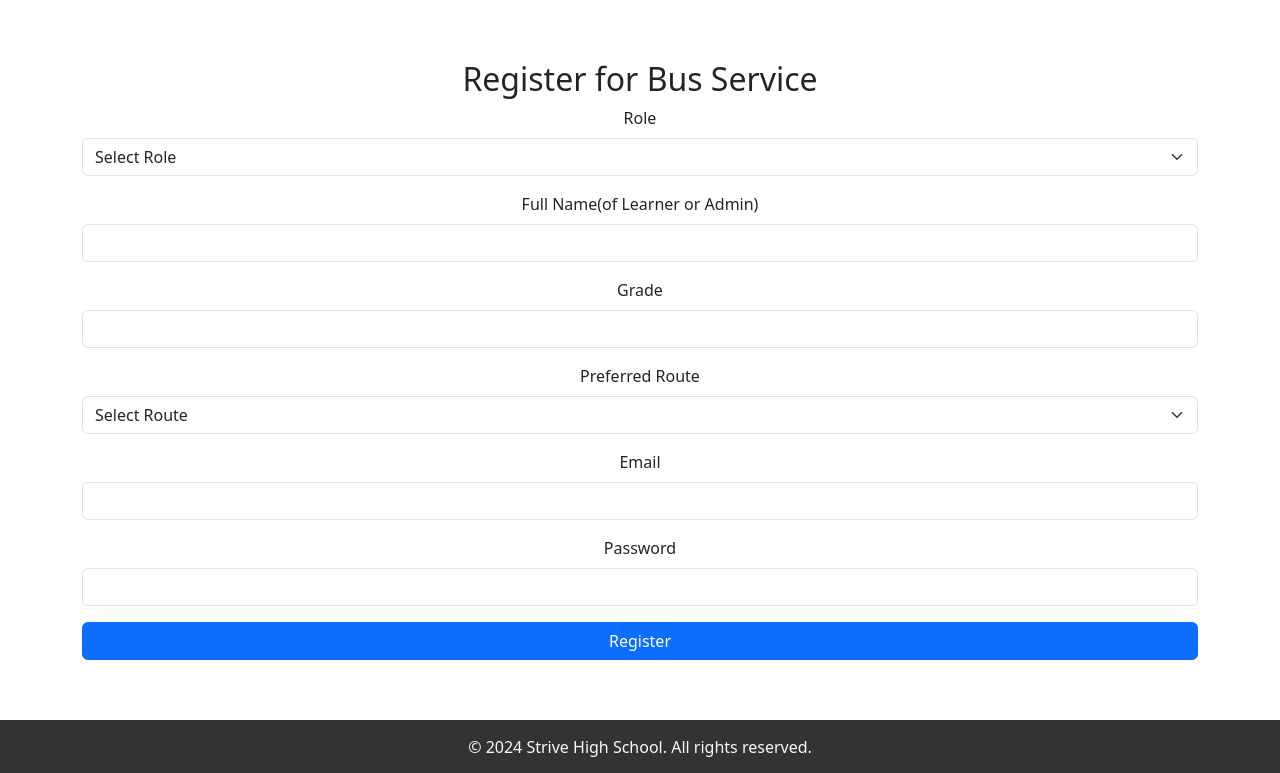
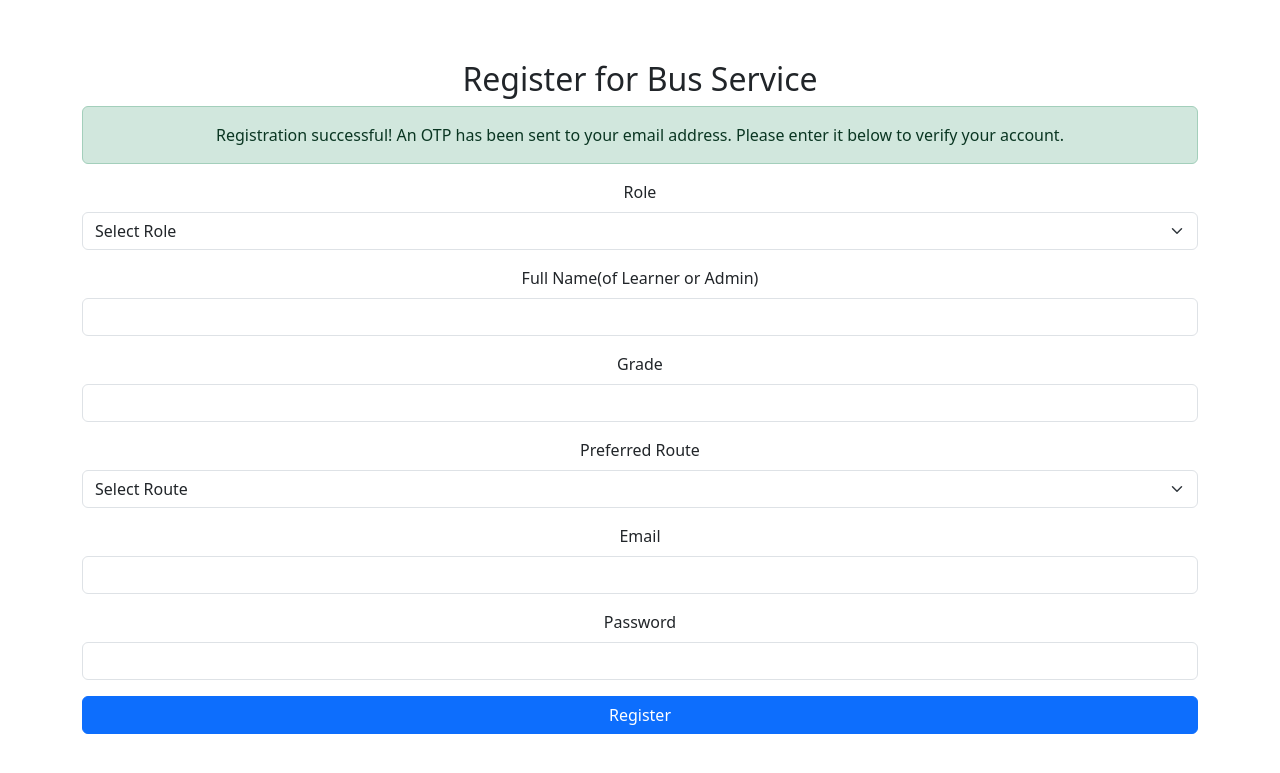
Before and after one commit to Taehillah/strivehighschool, a PHP site: page /register.php in a window 1280 px wide. Shown: the part 56-829 px from the top of the page. Run offline with PHP 8.4, Linux system fonts and the light colour scheme; some libraries are stand-ins or nearby versions.

Commit message:
OTP Creation

```diff
--- a/register.php
+++ b/register.php
@@ -5,6 +5,7 @@ include 'db_connect.php';
 $title = "Strive High School - Register";
 $errorMessage = "";
 $successMessage = "";
+$otpCode = str_pad(random_int(100000, 999999), 6, '0', STR_PAD_LEFT); // Generating a 6-digit random OTP
 
 if ($_SERVER["REQUEST_METHOD"] == "POST") {
     $role = $_POST['role'];
@@ -31,9 +32,9 @@ if ($_SERVER["REQUEST_METHOD"] == "POST") {
 
         // Insert the user into the database
         $stmt = $pdo->prepare("
-            INSERT INTO Users (role, email, password, route, full_name, grade, assigned_bus)
-            VALUES (:role, :email, :password, :route, :full_name, :grade, :assigned_bus)
-        ");
+        INSERT INTO Users (role, email, password, route, full_name, grade, assigned_bus, otp_code, verified)
+        VALUES (:role, :email, :password, :route, :full_name, :grade, :assigned_bus, :otp_code, 0)
+    ");
         $stmt->execute([
             ':role' => $role,
             ':email' => $email,
@@ -41,14 +42,25 @@ if ($_SERVER["REQUEST_METHOD"] == "POST") {
             ':route' => $route,
             ':full_name' => $fullName,
             ':grade' => $grade,
-            ':assigned_bus' => $assignedBus
+            ':assigned_bus' => $assignedBus,
+            ':otp_code' => $otpCode
         ]);
 
         $successMessage = "Registration successful! Your assigned bus is: " . ($assignedBus ?: "Waiting List");
     } catch (PDOException $e) {
         $errorMessage = "Error: " . $e->getMessage();
     }
+
+    $to = $email;
+$subject = "Your OTP Verification Code";
+$message = "Dear $fullName,\n\nYour OTP verification code is: $otpCode\n\nPlease enter this code to verify your email address.\n\nThank you!";
+$headers = "From: no-reply@yourdomain.com\r\n";
+
+// Send the email
+mail($to, $subject, $message, $headers);
 }
+
+$successMessage = "Registration successful! An OTP has been sent to your email address. Please enter it below to verify your account.";
 ?>
 
 
```
